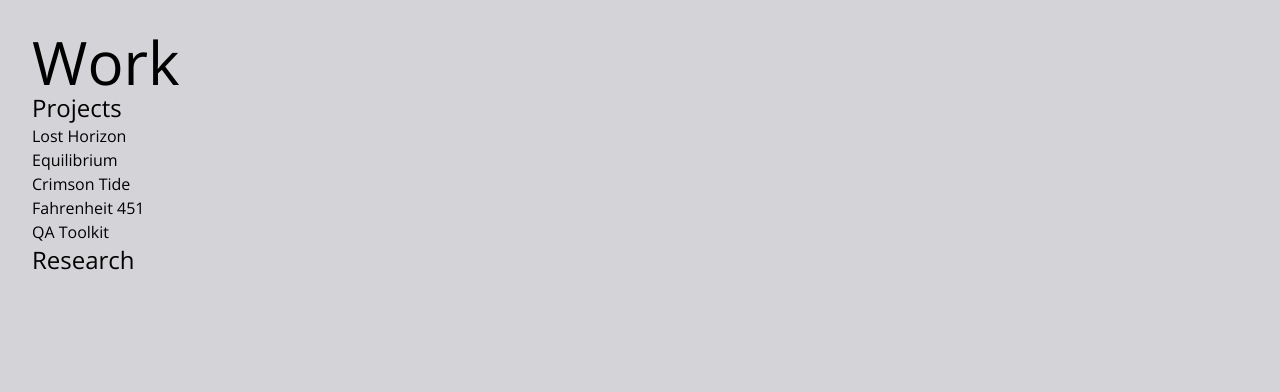
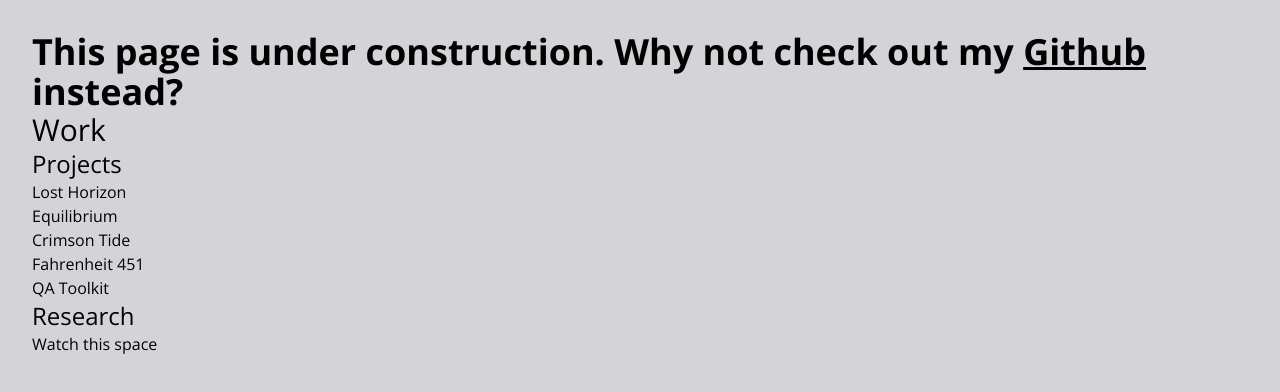
Before and after one commit to evgeniyp92/personal-site, a Next.js app: page /projects in a window 1280 px wide. Shown: the top 392 px of the page. Built offline with nearby package versions, Linux system fonts and the light colour scheme.

Commit message:
add redirect to github on projects

```diff
--- a/src/app/projects/page.jsx
+++ b/src/app/projects/page.jsx
@@ -11,7 +11,19 @@ const projects = [
 export default function ProjectsDirectory() {
   return (
     <div>
-      <h1 className='text-6xl'>Work</h1>
+      <warning className='font-bold text-4xl'>
+        This page is under construction. Why not check out my{' '}
+        <span>
+          <Link
+            href='https://github.com/evgeniyp92'
+            target='_blank'
+            className='underline'>
+            Github
+          </Link>
+        </span>{' '}
+        instead?
+      </warning>
+      <h1 className='text-3xl'>Work</h1>
       <div>
         <h2 className='text-2xl'>Projects</h2>
         <ul>
@@ -24,6 +36,7 @@ export default function ProjectsDirectory() {
       </div>
       <div>
         <h2 className='text-2xl'>Research</h2>
+        <p>Watch this space</p>
       </div>
     </div>
   );
```
